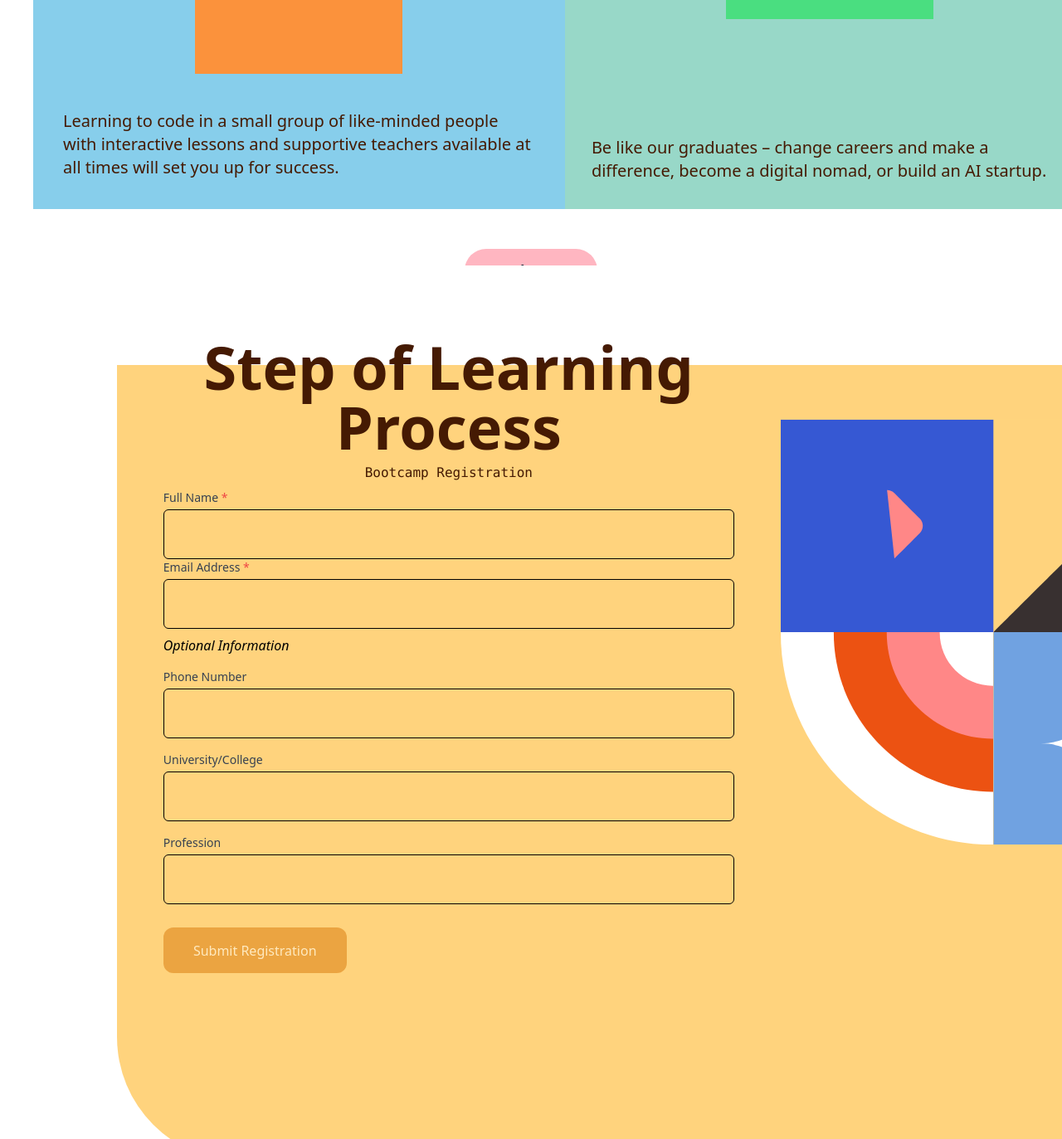
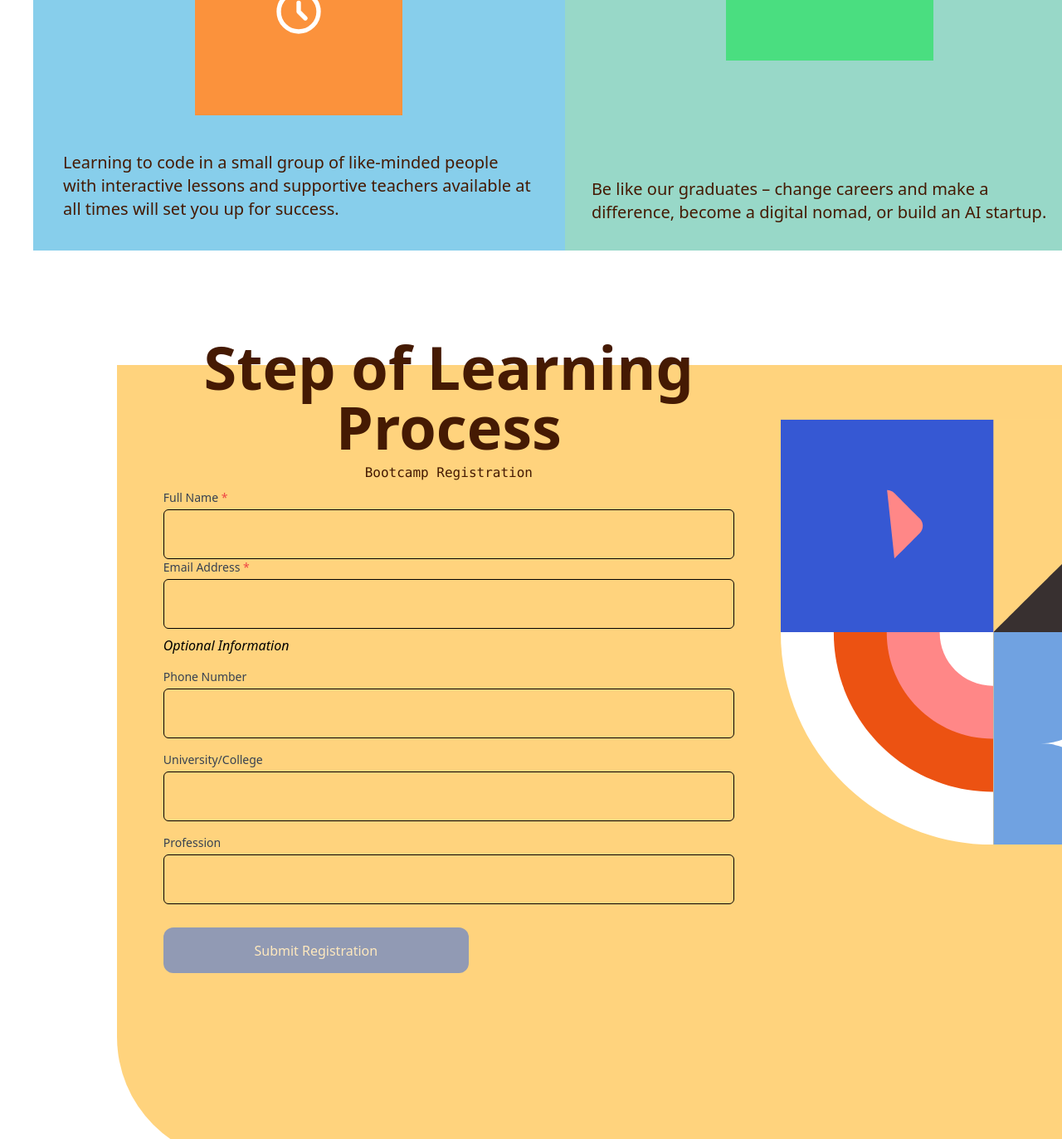
Before and after one commit to sweetymiss018/bootcamp, a React (Vite) app: page / in a window 1280 px wide. Shown: the part 4320-5693 px from the top of the page at 83% size. Built offline with nearby package versions, Linux system fonts and the light colour scheme.

Commit message:
all done

```diff
--- a/src/components/BootcampForm.jsx
+++ b/src/components/BootcampForm.jsx
@@ -225,8 +225,8 @@ const BootcampForm = () => {
     <button
       type="submit"
       disabled={!isFormValid}
-      className={`absolute mt-7 w-[30%] h-[55px] p-2.5 rounded-xl transition-all duration-300 transform
-        bg-amber-600 text-white
+      className={`absolute mt-7 w-[50%] h-[55px] p-2.5 rounded-xl transition-all duration-300 transform
+        bg-blue-600 text-white
         ${!isFormValid ? 'opacity-50 cursor-not-allowed' : 'hover:bg-amber-950 hover:-translate-y-1 animate-bounce'}
         ${isSubmitting ? 'animate-pulse' : ''}
         focus:outline-none focus:ring-2 focus:ring-amber-600 focus:ring-offset-2 `}
--- a/src/components/WhySolp.jsx
+++ b/src/components/WhySolp.jsx
@@ -138,12 +138,7 @@ const WhyNodSection = () => {
 
         </div>
 
-        {/* Apply Now Button */}
-        <div className="mt-12 text-center">
-          <button className="rounded-full bg-[#FFB6C1] px-8 py-3 text-lg font-semibold text-gray-800 hover:bg-[#FFA6B1] transition-colors">
-            Apply Now
-          </button>
-        </div>
+
       </div>
     </div>
   );
```
